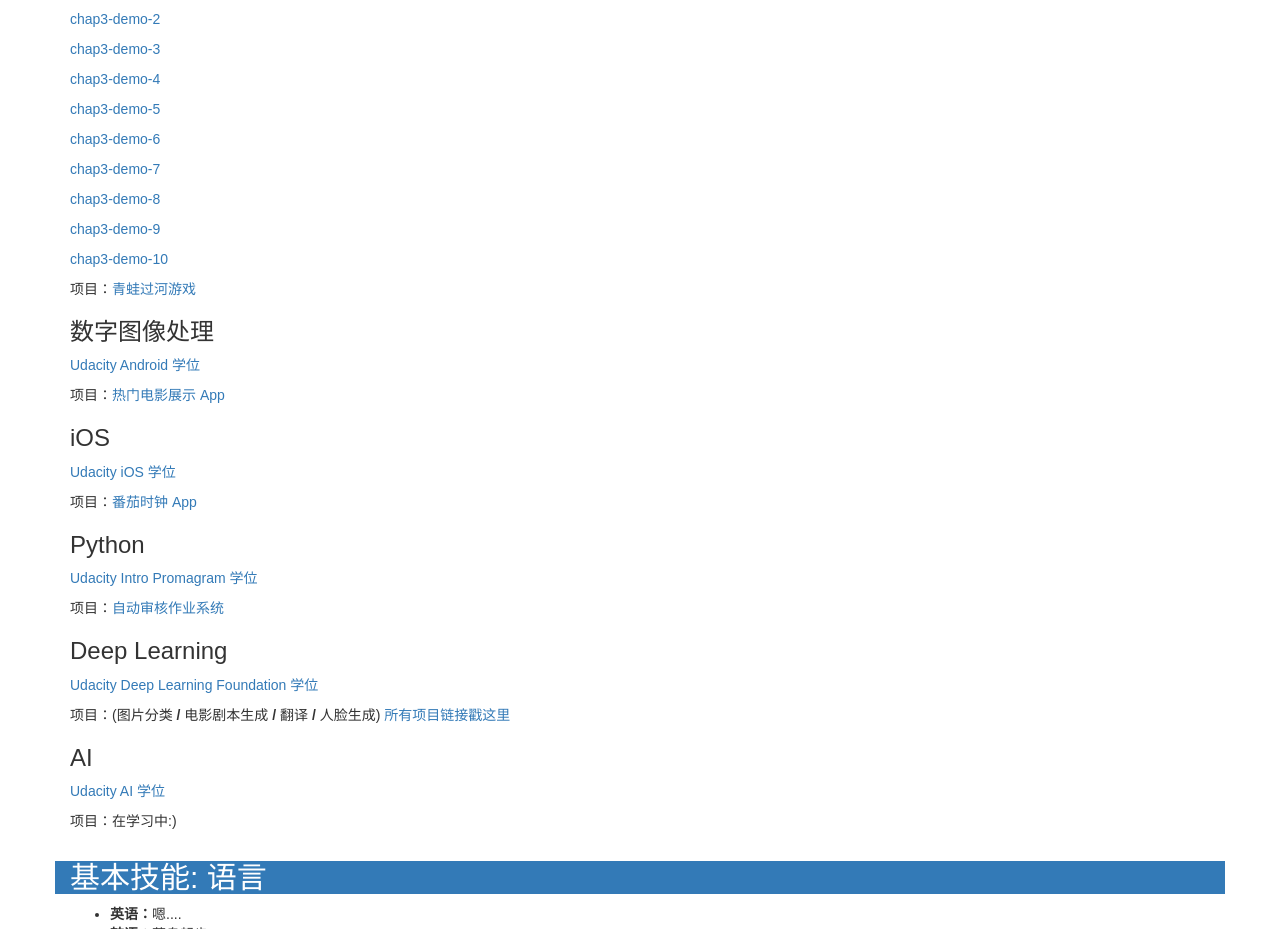
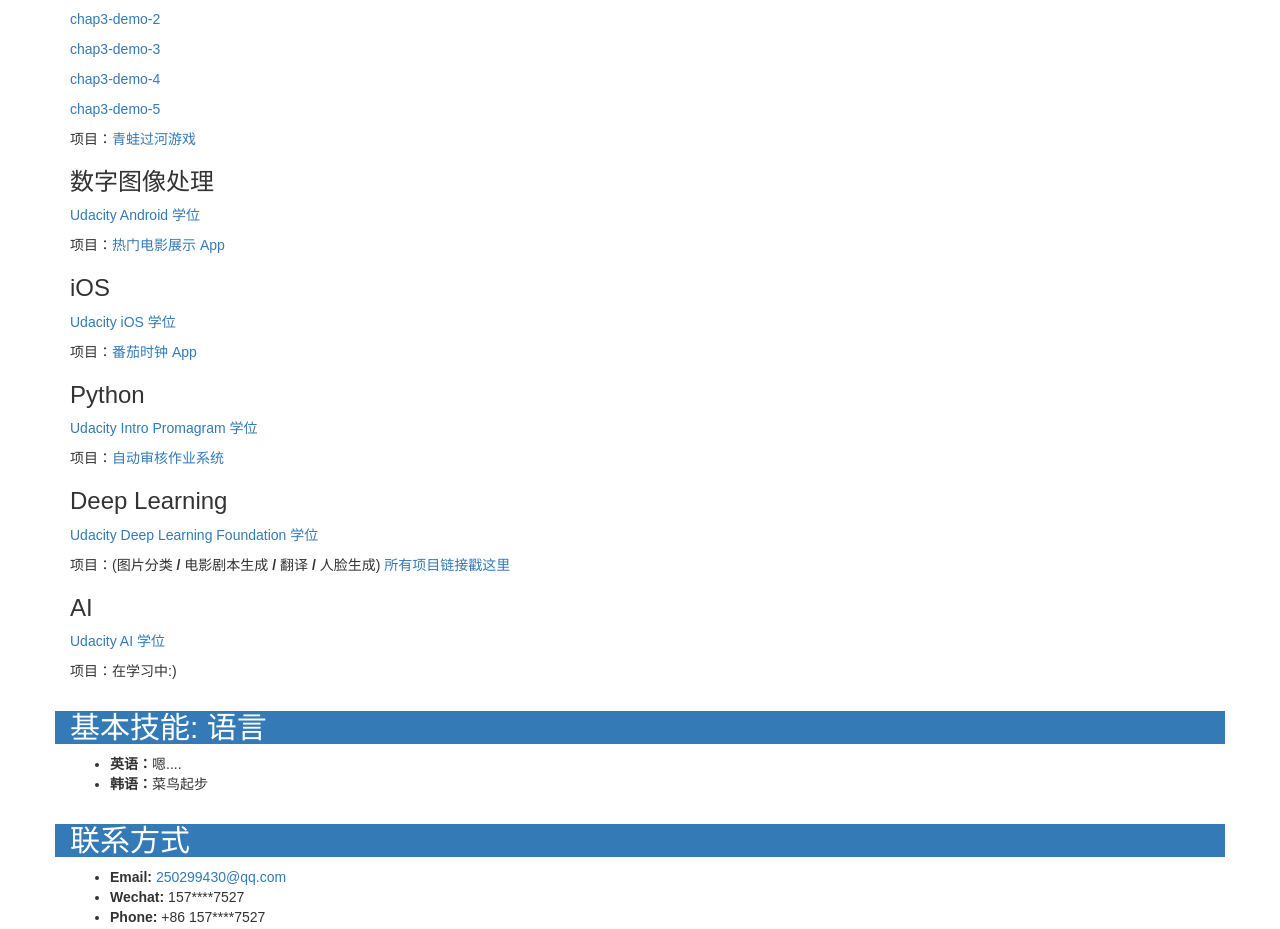
Before and after one commit to Chenfy239/Chenfy239.github.io, a plain HTML site: page index.html in a window 1280 px wide. Shown: the part 947-1876 px from the top of the page. Drawn offline with Linux system fonts and the light colour scheme.

Commit message:
Update index.html

```diff
--- a/index.html
+++ b/index.html
@@ -64,11 +64,6 @@
                     <p><a href="./zuoye/ch03/domes/chap3-demo-3.html">chap3-demo-3</a></p>
                     <p><a href="./zuoye/ch03/domes/chap3-demo-4.html">chap3-demo-4</a></p>
                     <p><a href="./zuoye/ch03/domes/chap3-demo-5.html">chap3-demo-5</a></p>
-                    <p><a href="./zuoye/ch03/domes/chap3-demo-6.html">chap3-demo-6</a></p>
-                    <p><a href="./zuoye/ch03/domes/chap3-demo-7.html">chap3-demo-7</a></p>
-                    <p><a href="./zuoye/ch03/domes/chap3-demo-8.html">chap3-demo-8</a></p>
-                    <p><a href="./zuoye/ch03/domes/chap3-demo-9.html">chap3-demo-9</a></p>
-                    <p><a href="./zuoye/ch03/domes/chap3-demo-10.html">chap3-demo-10</a></p>
                     <p>项目：<a target="_blank" href="https://poblue.github.io/Arcade-Game/">青蛙过河游戏</a></p>
                 </section>
                 <section>
```
